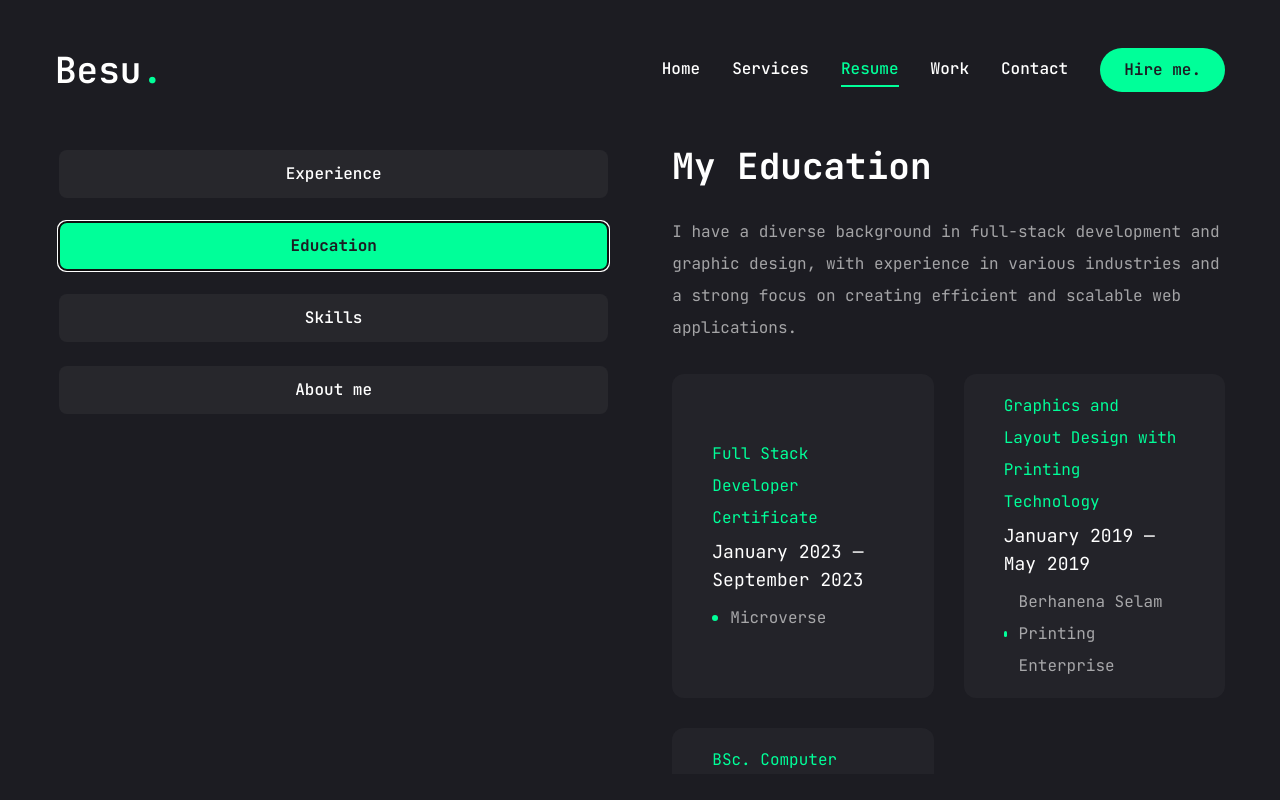
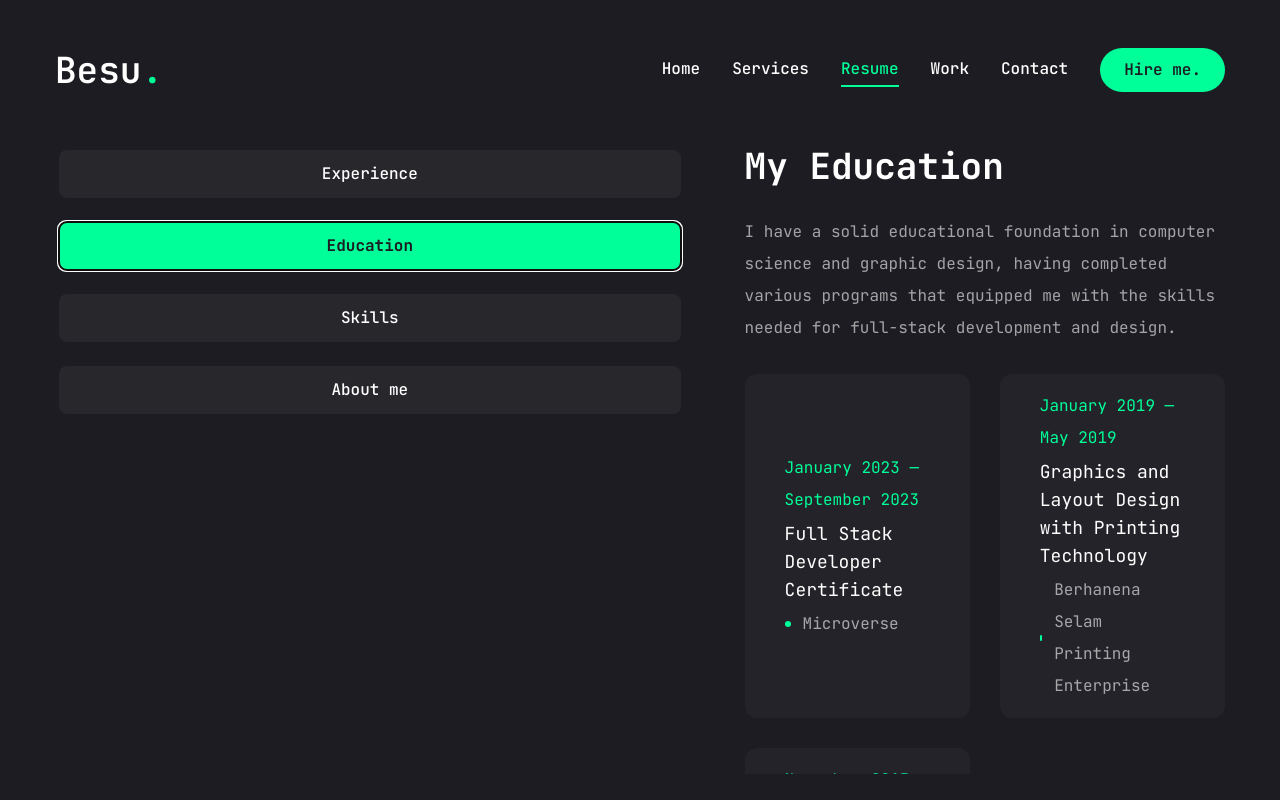
Before and after one commit to Besufekad-HAZ/My-Portfolio-Next, a Next.js app: page /resume in a window 1280 px wide. Both pictures are taken after a click on the tab "Education". Built offline with nearby package versions, Linux system fonts and the light colour scheme.

Commit message:
Update the description for the education section

```diff
--- a/app/resume/page.tsx
+++ b/app/resume/page.tsx
@@ -89,8 +89,8 @@ const education = {
   icon: "/assets/resume/badge.svg",
   title: "My Education",
   description:
-    "I have a diverse background in full-stack development and graphic design, \
-    with experience in various industries and a strong focus on creating efficient and scalable web applications.",
+    "I have a solid educational foundation in computer science and graphic design, \
+    having completed various programs that equipped me with the skills needed for full-stack development and design.",
   items: [
     {
       institution: "Microverse",
@@ -260,12 +260,12 @@ const Resume = () => {
                           className="bg-[#232329] py-4 px-10 rounded-xl flex flex-col
                           justify-center items-center lg:items-start gap-1"
                         >
-                          <span className="text-accent">{item.degree}</span>
+                          <span className="text-accent">{item.duration}</span>
                           <h3
                             className="text-lg max-w-[260px] min-h-[60px]
                           text-center lg:text-left" //also this text can be xl based on the screen size ❗❗❗
                           >
-                            {item.duration}
+                            {item.degree}
                           </h3>
                           <div className="flex items-center gap-3 ">
                             {/* dot */}
```
